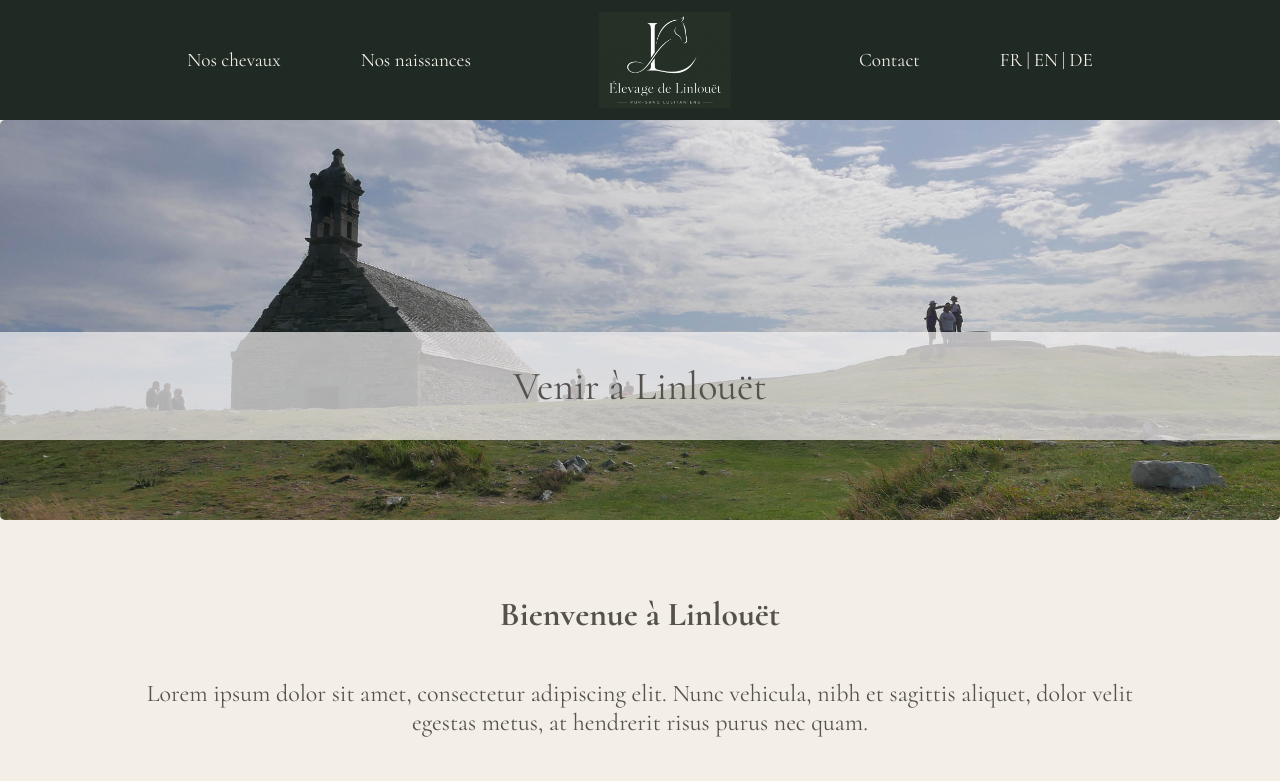
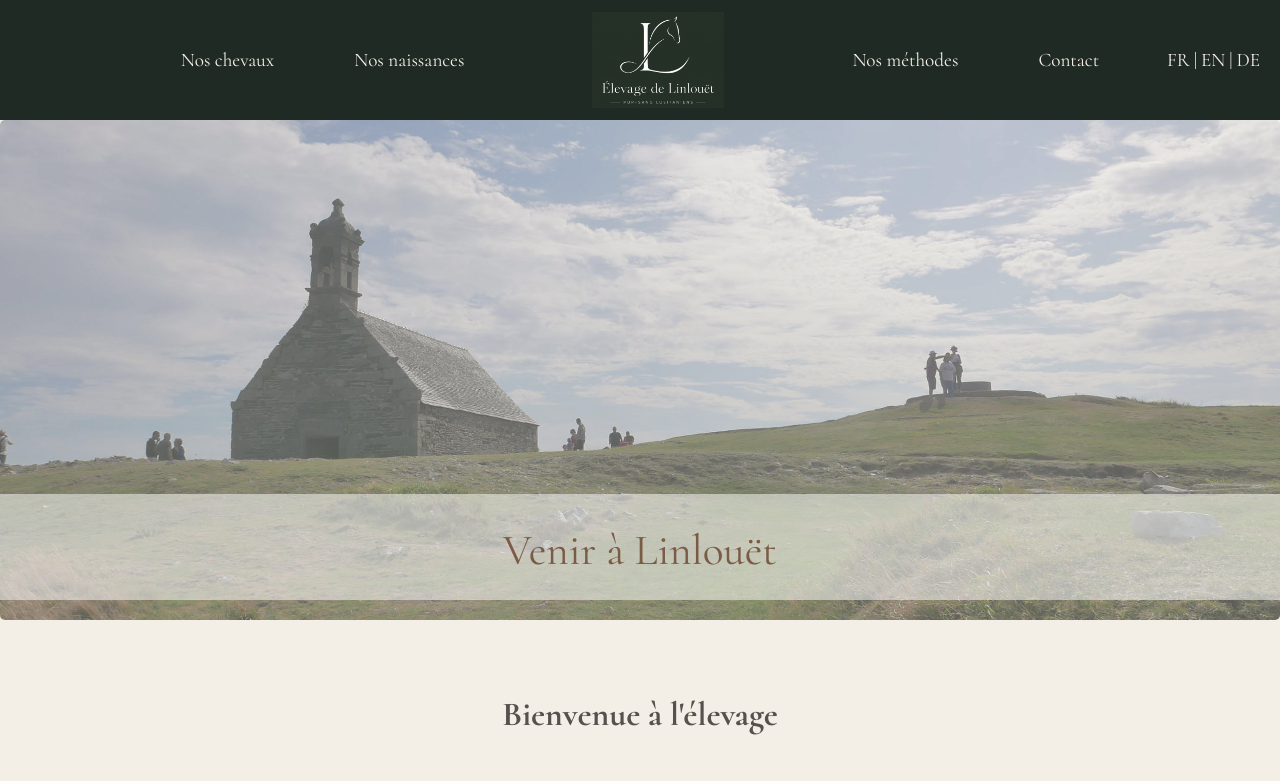
Before and after one commit to Das-F/linlouet, a Next.js app: page /contact in a window 1280 px wide. Shown: the top 781 px of the page. Built offline with nearby package versions, Linux system fonts and the light colour scheme.

Commit message:
PageHero component added and corrected on contact page and methods page

```diff
--- a/app/contact/page.module.css
+++ b/app/contact/page.module.css
@@ -4,39 +4,6 @@
   margin: 0 auto 80px auto;
   text-align: center;
   background-color: var(--bg);
-}
-
-.contact-img-container {
-  width: 100%;
-  height: 400px;
-  max-width: 1800px;
-  margin: 0 auto;
-  position: relative;
-}
-
-.contact-img {
-  width: 100%;
-  height: 100%;
-  object-fit: cover;
-  display: block;
-  border-radius: 5px;
-}
-
-.contact-title-overlay {
-  position: absolute;
-  width: 100%;
-  left: 50%;
-  bottom: 20%;
-  transform: translateX(-50%);
-  background-color: rgba(246, 243, 243, 0.7);
-  padding: 20px 30px;
-}
-
-.contact-title-overlay h2 {
-  font-family: var(--font-primary);
-  font-size: 2.5rem;
-  color: var(--text);
-  margin: 10px 0;
 }
 
 .contact-text h3 {
--- a/app/contact/page.tsx
+++ b/app/contact/page.tsx
@@ -1,21 +1,15 @@
 import styles from "./page.module.css";
+import PageHero from "@/components/PageHero/PageHero";
 
 export default function Contact() {
   return (
     <section className={styles["contact-page-section"]}>
-      <div className={styles["hero-contact-content"]}>
-        <div className={styles["contact-img-container"]}>
-          <img className={styles["contact-img"]} src="/assets/images/contact/st michel.jpg" alt="Saint Michel de Pleyben" />
-          <div className={styles["contact-title-overlay"]}>
-            <h2>Venir à Linlouët</h2>
-          </div>
-        </div>
-        <div className={styles["contact-text"]}>
-          <h3>Bienvenue à Linlouët</h3>
-          <p>Lorem ipsum dolor sit amet, consectetur adipiscing elit. Nunc vehicula, nibh et sagittis aliquet, dolor velit egestas metus, at hendrerit risus purus nec quam.</p>
-          <p>Curabitur lorem orci, pulvinar vel tortor sit amet, venenatis accumsan odio. Integer in turpis ante. Quisque vel lacus nunc. Fusce a sem sed eros congue aliquam eu vehicula lorem. Donec posuere vel orci vel dapibus. Nulla ornare, purus vel faucibus bibendum, velit ante euismod ligula, non maximus justo nibh non orci.</p>
-          <p>Pellentesque ex dui, scelerisque eu egestas id, aliquam eu quam. Maecenas in ante id lacus iaculis pellentesque.</p>
-        </div>
+      <PageHero imageSrc="/assets/images/contact/st michel.jpg" imageAlt="Saint Michel de Pleyben" title="Venir à Linlouët" />
+      <div className={styles["contact-text"]}>
+        <h3>Bienvenue à l'élevage</h3>
+        <p>Lorem ipsum dolor sit amet, consectetur adipiscing elit. Nunc vehicula, nibh et sagittis aliquet, dolor velit egestas metus, at hendrerit risus purus nec quam.</p>
+        <p>Curabitur lorem orci, pulvinar vel tortor sit amet, venenatis accumsan odio. Integer in turpis ante. Quisque vel lacus nunc. Fusce a sem sed eros congue aliquam eu vehicula lorem. Donec posuere vel orci vel dapibus. Nulla ornare, purus vel faucibus bibendum, velit ante euismod ligula, non maximus justo nibh non orci.</p>
+        <p>Pellentesque ex dui, scelerisque eu egestas id, aliquam eu quam. Maecenas in ante id lacus iaculis pellentesque.</p>
       </div>
     </section>
   );
--- a/components/Header/Header.module.css
+++ b/components/Header/Header.module.css
@@ -3,9 +3,13 @@
   background-color: var(--header-bg);
   font-family: var(--font-secondary);
   font-size: 1.2rem;
+  position: sticky;
+  top: 0;
+  z-index: 1000;
 }
 
 .header-content {
+  position: relative;
   width: 100%;
   height: 120px;
   max-width: 1800px;
@@ -14,6 +18,16 @@
   justify-content: center;
   align-items: center;
   padding: 0 20px;
+}
+
+.languages {
+  position: absolute;
+  top: 50%;
+  right: 20px;
+  display: flex;
+  align-items: center;
+  transform: translateY(-50%);
+  white-space: nowrap;
 }
 
 .logo {
--- a/components/Header/Header.tsx
+++ b/components/Header/Header.tsx
@@ -15,9 +15,13 @@ export default function Header() {
           <Link href="/" className={styles["nav-link"]}>
             <img src="/assets/images/Logo_linlouet_header.jpg" className={styles.logo} alt="Logo de l'Élevage de Linlouet" />
           </Link>
+          <Link href="/nos-methodes" className={styles["nav-link"]}>
+            Nos méthodes
+          </Link>
           <Link href="/contact" className={styles["nav-link"]}>
             Contact
           </Link>
+        </nav>
         <div className={styles.languages}>
           <Link href="/fr" className={styles["lang-link"]}>
             FR
@@ -31,7 +35,6 @@ export default function Header() {
             DE
           </Link>
         </div>
-        </nav>
       </div>
     </header>
   );
--- /dev/null
+++ b/components/PageHero/PageHero.module.css
@@ -0,0 +1,34 @@
+.page-hero {
+  position: relative;
+  width: 100%;
+  max-width: 1800px;
+  height: 500px;
+  margin: 0 auto;
+  overflow: hidden;
+}
+
+.page-hero-image {
+  display: block;
+  width: 100%;
+  height: 100%;
+  object-fit: cover;
+  border-radius: 5px;
+  opacity: 0.65;
+}
+
+.page-hero-title {
+  position: absolute;
+  bottom: 20px;
+  left: 50%;
+  width: 100%;
+  padding: 30px 30px 24px;
+  transform: translateX(-50%);
+  text-align: center;
+  background-color: rgba(255, 255, 255, 0.5);
+}
+
+.page-hero-title h2 {
+  margin: 0;
+  color: var(--accent-text);
+  font-size: 2.7rem;
+}
--- /dev/null
+++ b/components/PageHero/PageHero.tsx
@@ -0,0 +1,18 @@
+import styles from "./PageHero.module.css";
+
+type PageHeroProps = {
+  imageSrc: string;
+  imageAlt: string;
+  title: string;
+};
+
+export default function PageHero({ imageSrc, imageAlt, title }: PageHeroProps) {
+  return (
+    <div className={styles["page-hero"]}>
+      <img className={styles["page-hero-image"]} src={imageSrc} alt={imageAlt} />
+      <div className={styles["page-hero-title"]}>
+        <h2>{title}</h2>
+      </div>
+    </div>
+  );
+}
```
Also changed, not shown: app/nos-methodes/page.module.css (added, +7 -0 lines), app/nos-methodes/page.tsx (added, +14 -0 lines), public/assets/images/methods/horses-forage.jpg (added), public/assets/images/methods/horses-landscape.jpg (added). Lines whose indentation alone changed are shown as unchanged.
